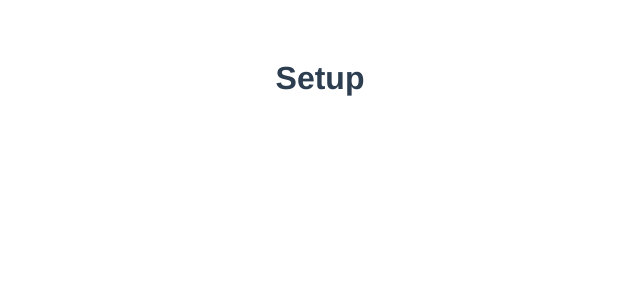
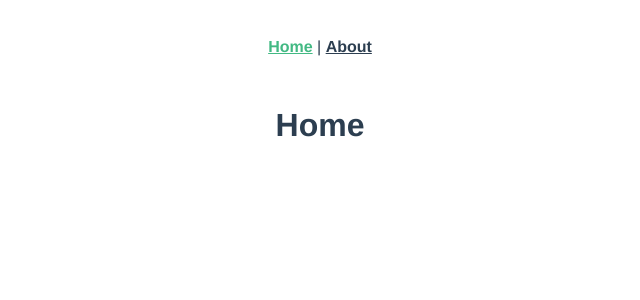
Before and after one commit to owentr1369/vuejs-vuex-practice-recipe-app, a Vue app: page / in a window 1280 px wide. Shown: the top 300 px of the page, without its empty margins (320-960 px from the left). Built offline with nearby package versions, Linux system fonts and the light colour scheme.

Commit message:
add router

```diff
--- a/package.json
+++ b/package.json
@@ -10,6 +10,7 @@
   "dependencies": {
     "core-js": "^3.8.3",
     "vue": "^2.6.14",
+    "vue-router": "^3.5.1",
     "vuex": "^3.6.2"
   },
   "devDependencies": {
@@ -17,6 +18,7 @@
     "@babel/eslint-parser": "^7.12.16",
     "@vue/cli-plugin-babel": "~5.0.0",
     "@vue/cli-plugin-eslint": "~5.0.0",
+    "@vue/cli-plugin-router": "~5.0.0",
     "@vue/cli-plugin-vuex": "~5.0.0",
     "@vue/cli-service": "~5.0.0",
     "eslint": "^7.32.0",
--- a/src/App.vue
+++ b/src/App.vue
@@ -1,14 +1,12 @@
 <template>
   <div id="app">
-    <h1>Setup</h1>
+    <nav>
+      <router-link to="/">Home</router-link> |
+      <router-link to="/about">About</router-link>
+    </nav>
+    <router-view />
   </div>
 </template>
-
-<script>
-export default {
-  name: "App",
-};
-</script>
 
 <style>
 #app {
@@ -17,6 +15,18 @@ export default {
   -moz-osx-font-smoothing: grayscale;
   text-align: center;
   color: #2c3e50;
-  margin-top: 60px;
+}
+
+nav {
+  padding: 30px;
+}
+
+nav a {
+  font-weight: bold;
+  color: #2c3e50;
+}
+
+nav a.router-link-exact-active {
+  color: #42b983;
 }
 </style>
--- a/src/main.js
+++ b/src/main.js
@@ -1,10 +1,12 @@
 import Vue from 'vue'
 import App from './App.vue'
 import store from './store'
+import router from './router'
 
 Vue.config.productionTip = false
 
 new Vue({
   store,
+  router,
   render: h => h(App)
 }).$mount('#app')
--- /dev/null
+++ b/src/router/index.js
@@ -0,0 +1,29 @@
+import Vue from 'vue'
+import VueRouter from 'vue-router'
+import HomeView from '../views/HomeView.vue'
+
+Vue.use(VueRouter)
+
+const routes = [
+  {
+    path: '/',
+    name: 'home',
+    component: HomeView
+  },
+  {
+    path: '/about',
+    name: 'about',
+    // route level code-splitting
+    // this generates a separate chunk (about.[hash].js) for this route
+    // which is lazy-loaded when the route is visited.
+    component: () => import(/* webpackChunkName: "about" */ '../views/AboutView.vue')
+  }
+]
+
+const router = new VueRouter({
+  mode: 'history',
+  base: process.env.BASE_URL,
+  routes
+})
+
+export default router
--- /dev/null
+++ b/src/views/AboutView.vue
@@ -0,0 +1,5 @@
+<template>
+  <div class="about">
+    <h1>This is an about page</h1>
+  </div>
+</template>
--- /dev/null
+++ b/src/views/HomeView.vue
@@ -0,0 +1,11 @@
+<template>
+  <div class="home">
+    <h1>Home</h1>
+  </div>
+</template>
+
+<script>
+export default {
+  name: "HomeView",
+};
+</script>
```
Also changed, not shown: 1 other file (tests, documents, lock files or other folders).
